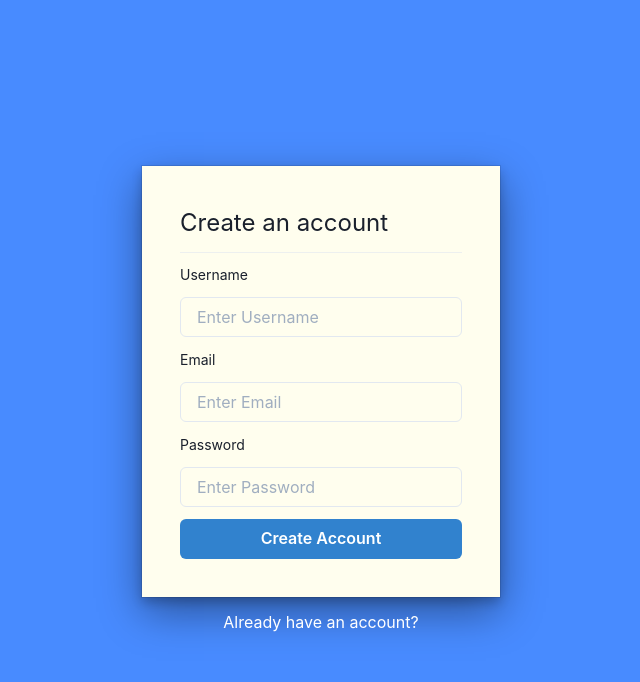
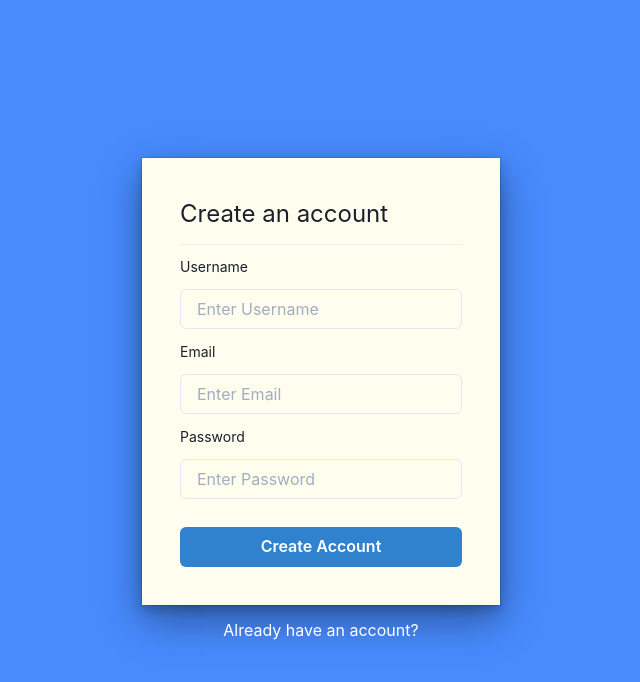
Before and after one commit to ThomasRainford/simple-notes-app, a Next.js app in the folder client/: page /account/register in a window 1280 px wide. Shown: the top 682 px of the page, without its empty margins (319-959 px from the left). Built offline with nearby package versions, Linux system fonts and the light colour scheme.

Commit message:
Fix padding between input stack and button.

```diff
--- a/client/pages/account/login.tsx
+++ b/client/pages/account/login.tsx
@@ -12,7 +12,7 @@ const Login = ({ }) => {
          heading="Login"
          action="Login"
       >
-         <Stack spacing="3" pb="4%">
+         <Stack spacing="3" pb="10%">
             <Text fontSize="sm">Email or Username</Text>
             <Input placeholder="Enter Email or Username" />
             <Text fontSize="sm">Password</Text>
--- a/client/pages/account/register.tsx
+++ b/client/pages/account/register.tsx
@@ -12,7 +12,7 @@ const Register = ({ }) => {
          heading="Create an account"
          action="Create Account"
       >
-         <Stack spacing="3" pb="4%">
+         <Stack spacing="3" pb="10%">
             <Text fontSize="sm">Username</Text>
             <Input placeholder="Enter Username" />
             <Text fontSize="sm">Email</Text>
```
